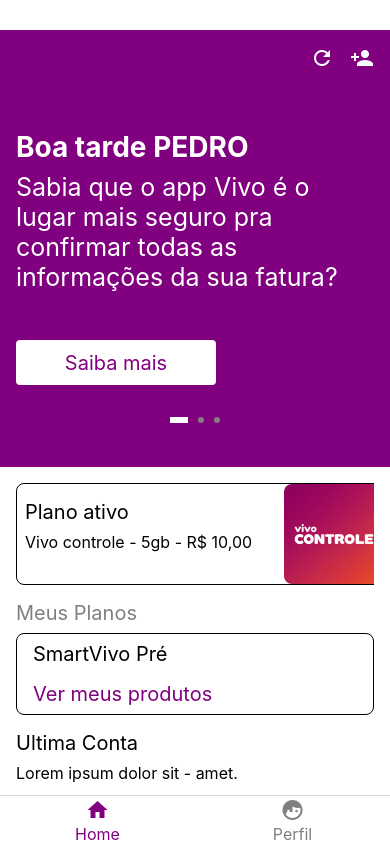
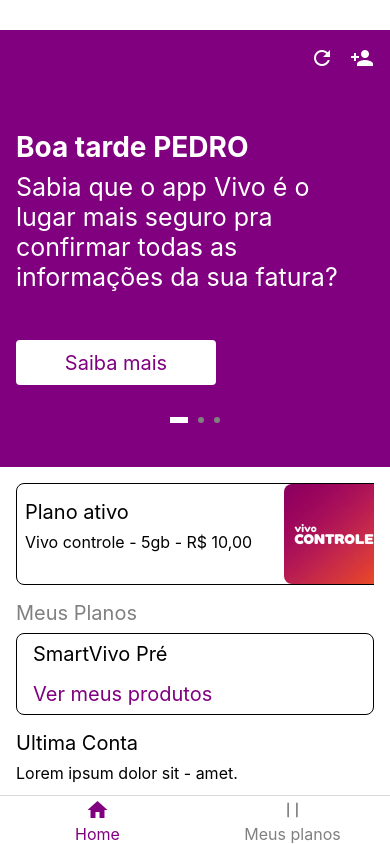
Before and after one commit to pedrokpdo/replica-vivo, a React Native app: screen /BottomStack in a window 390 px wide. Built offline with nearby package versions, Linux system fonts and the light colour scheme.

Commit message:
myplansstack, myplansscreens

```diff
--- a/src/screens/ProfileScreen/index.tsx
+++ b/src/screens/MyPlansScreen/index.tsx
@@ -2,13 +2,16 @@ import React from "react";
 import { ContainerComponent } from "../../components/funcionais/ContainerComponent";
 import { Space } from "../../components/funcionais/SpaceComponent";
 import { Title } from "../../components/funcionais/TitleComponent";
+import { HeaderComponent } from "../HeaderComponent";
 
-export const ProfileScreen = () => {
+export const MyPlansScreen = () => {
     return (
         <ContainerComponent>
-            <Space>
-                <Title>Profile aqui</Title>
-            </Space>
+            <HeaderComponent>
+                <Space>
+                    <Title style={{ fontSize: 30, color: 'white' }} bottom={-8}>Meu Plano</Title>
+                </Space>
+            </HeaderComponent>
         </ContainerComponent>
     )
 }
--- a/src/stacks/ProfileStack/index.tsx
+++ b/src/stacks/ProfileStack/index.tsx
@@ -1,14 +1,14 @@
 import { createNativeStackNavigator } from "@react-navigation/native-stack";
 import React from "react";
-import { ProfileScreen } from "../../screens/ProfileScreen";
+import { MyPlansScreen } from "../../screens/MyPlansScreen";
 
 
 const { Navigator, Screen } = createNativeStackNavigator()
 
-export const ProfileStack = () => {
+export const MyPlansStack = () => {
     return (
         <Navigator>
-            <Screen name="ProfileScreen" component={ProfileScreen} options={{ headerShown: false }} />
+            <Screen name="ProfileScreen" component={MyPlansScreen} options={{ headerShown: false }} />
         </Navigator>
     )
 }
--- a/src/stacks/bottom.stack.tsx
+++ b/src/stacks/bottom.stack.tsx
@@ -1,8 +1,8 @@
-import { EvilIcons, Ionicons, MaterialCommunityIcons } from '@expo/vector-icons'
+import { AntDesign, EvilIcons, Ionicons, MaterialCommunityIcons } from '@expo/vector-icons'
 import { createBottomTabNavigator } from '@react-navigation/bottom-tabs'
 import React from 'react'
 import { HomeStack } from './home.stack'
-import { ProfileStack } from './ProfileStack'
+import { MyPlansStack } from './ProfileStack'
 
 const Bottom = createBottomTabNavigator()
 
@@ -20,11 +20,11 @@ export const BottomStack = () => {
                 }}
             />
             <Bottom.Screen
-                name='ProfileStack'
-                component={ProfileStack}
+                name='MyPlansStack'
+                component={MyPlansStack}
                 options={{
-                    tabBarIcon: ({ color }) => (<MaterialCommunityIcons name='face-man-profile' size={24} color={color} />),
-                    tabBarLabel: 'Perfil'
+                    tabBarIcon: ({ color }) => (<AntDesign name='pause' size={24} color={color} />),
+                    tabBarLabel: 'Meus planos'
                 }}
             />
         </Bottom.Navigator>
```
